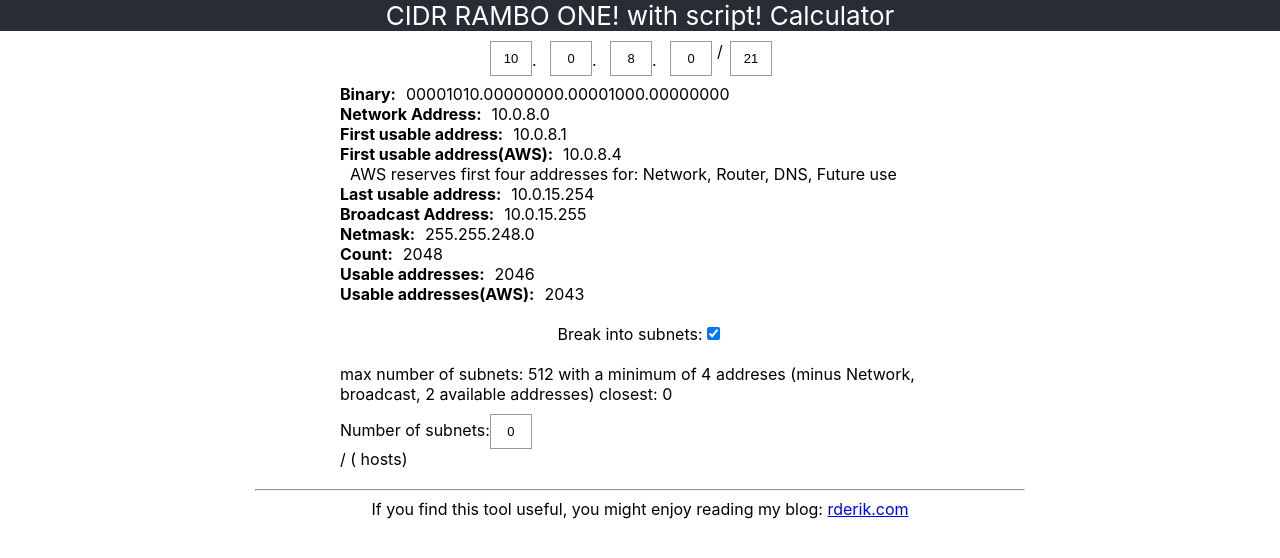
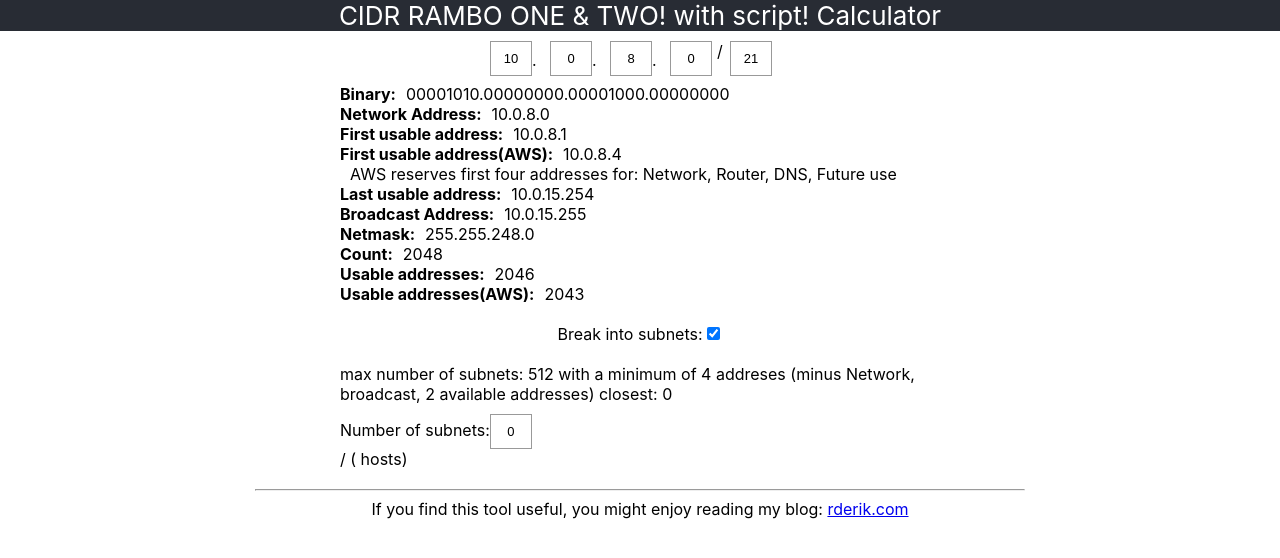
Before and after one commit to kabbansaah1/new1, a React (Create React App) app: page / in a window 1280 px wide. Shown: the top 558 px of the page. Built offline with nearby package versions, Linux system fonts and the light colour scheme.

Commit message:
ONE AND TWO

```diff
--- a/src/App.js
+++ b/src/App.js
@@ -5,7 +5,7 @@ function App() {
   return (
     <div className="App">
       <header className="App-header">
-        <div>CIDR RAMBO ONE! with script! Calculator</div>
+        <div>CIDR RAMBO ONE & TWO! with script! Calculator</div>
       </header>
       <IPv4Addr />
       <footer>
```
